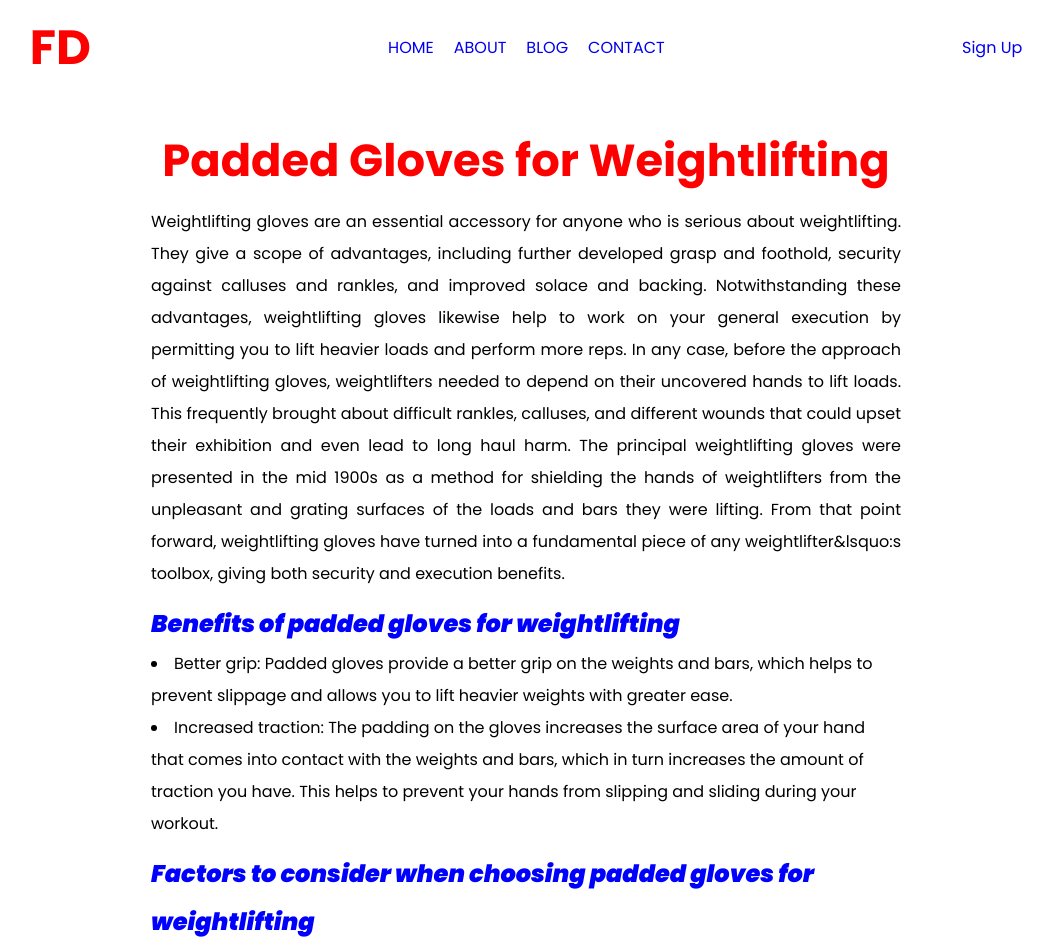
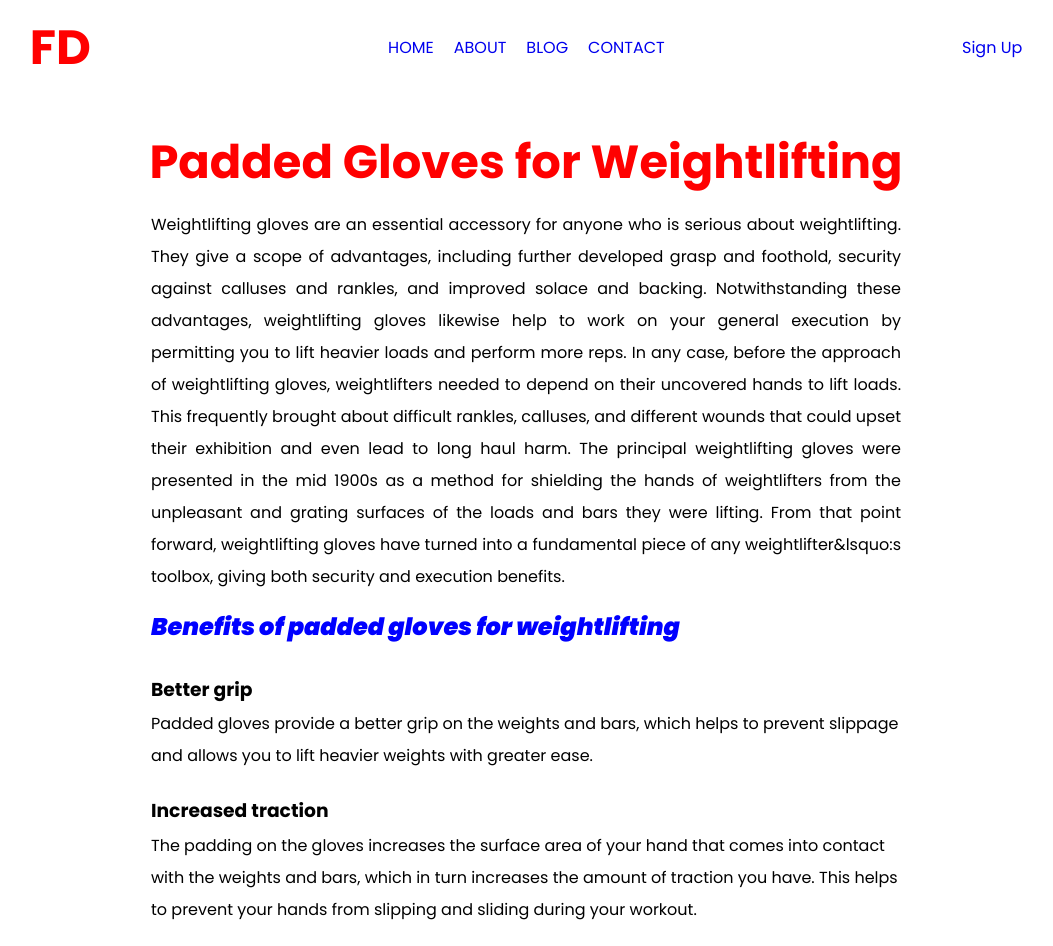
Before and after one commit to southwane/fitness-daily, a Next.js app: page /padded-weightlifting-gloves in a window 1280 px wide. Shown: the top 946 px of the page, without its empty margins (114-1167 px from the left). Built offline with nearby package versions, Linux system fonts and the light colour scheme.

Commit message:
file changes

```diff
--- a/app/padded-weightlifting-gloves/page.js
+++ b/app/padded-weightlifting-gloves/page.js
@@ -28,17 +28,15 @@ export default function Page() {
           Benefits of padded gloves for weightlifting
         </h2>
         <p>
-          <li>
-            Better grip: Padded gloves provide a better grip on the weights and
-            bars, which helps to prevent slippage and allows you to lift heavier
-            weights with greater ease.
-          </li>
-          <li>
-            Increased traction: The padding on the gloves increases the surface
-            area of your hand that comes into contact with the weights and bars,
-            which in turn increases the amount of traction you have. This helps
-            to prevent your hands from slipping and sliding during your workout.
-          </li>
+          <h3 className={pws.subheading3}> Better grip</h3>
+          Padded gloves provide a better grip on the weights and bars, which
+          helps to prevent slippage and allows you to lift heavier weights with
+          greater ease.
+          <h3 className={pws.subheading3}>Increased traction </h3>
+          The padding on the gloves increases the surface area of your hand that
+          comes into contact with the weights and bars, which in turn increases
+          the amount of traction you have. This helps to prevent your hands from
+          slipping and sliding during your workout.
         </p>
         {/* topic2 */}
         <h2 className={pws.subheading}>
--- a/app/padded-weightlifting-gloves/pwg.module.css
+++ b/app/padded-weightlifting-gloves/pwg.module.css
@@ -9,7 +9,7 @@
 .title {
   color: red;
   text-align: center;
-  font-size: 2.8rem;
+  font-size: 2.9rem;
 }
 
 .innerContainer {
```
